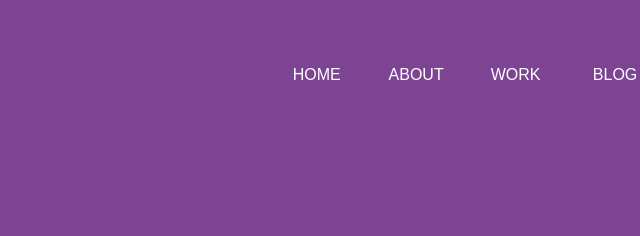
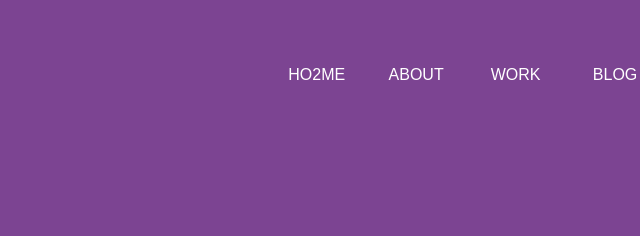
Before and after one commit to Cliffordik14/cliffordik14.github.io, a plain HTML site: page index.html in a window 1280 px wide. Shown: the top 236 px of the page, 487-1127 px from the left. Drawn offline with Linux system fonts and the light colour scheme; a web font is replaced by a local one.

Commit message:
Second Commit

```diff
--- a/index.html
+++ b/index.html
@@ -15,7 +15,7 @@
 			</div>
 			<div class="menu">
 				<ul>
-					<li class="home" id="">home</li>
+					<li class="home" id="">ho2me</li>
 					<li class="about" id="">about</li>
 					<li class="work" id="">work</li>
 					<li class="blog" id="">blog</li>
```
